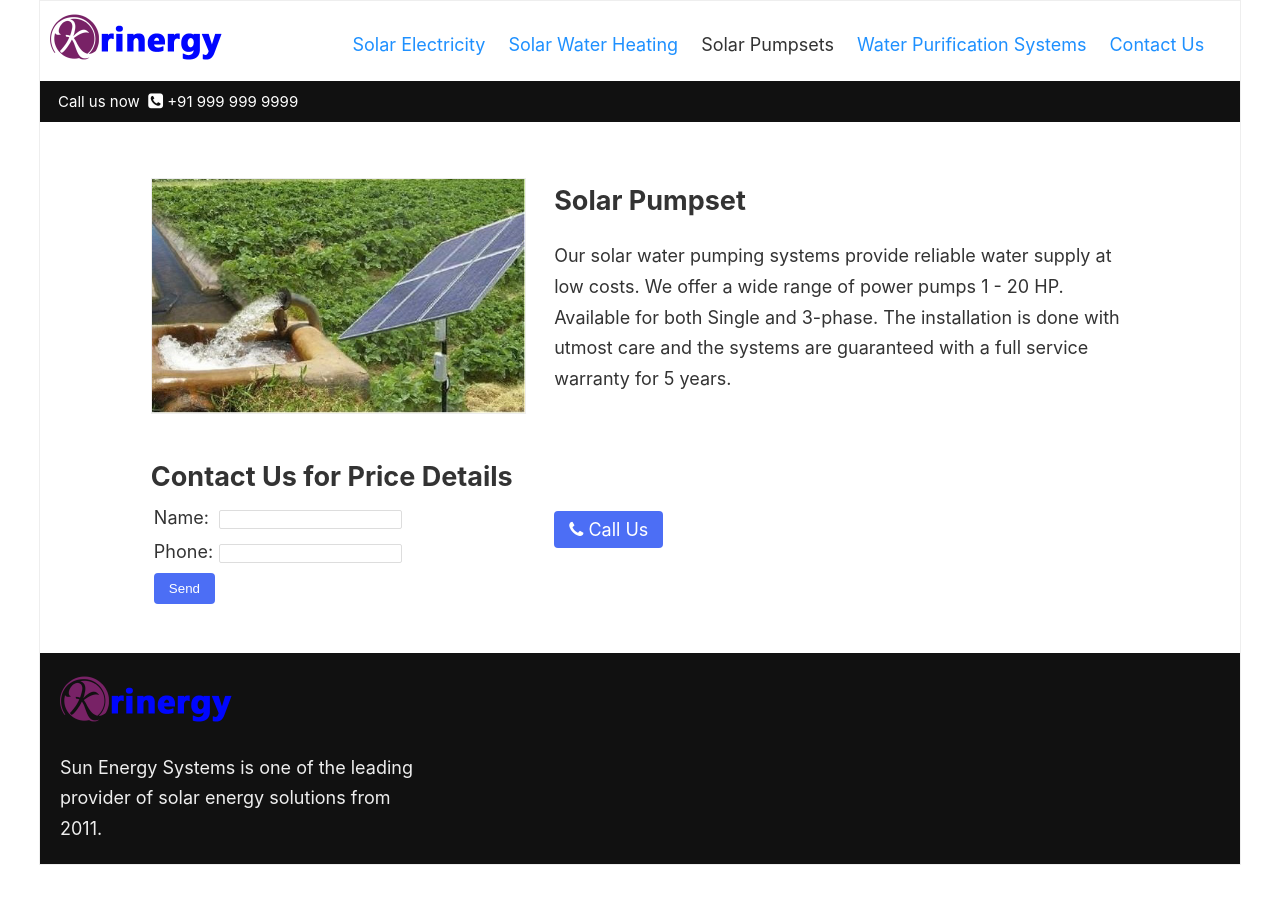
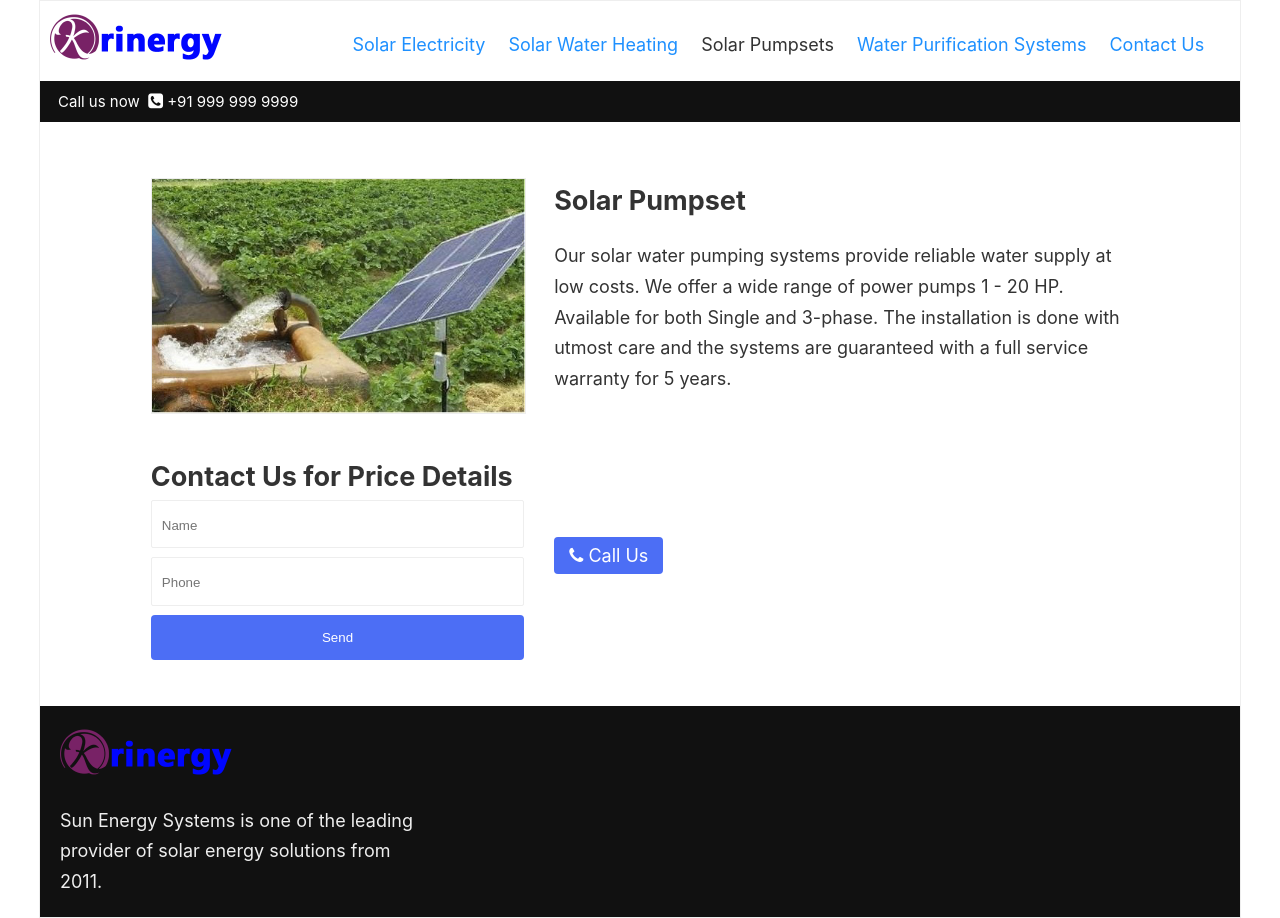
Before and after one commit to sharu725/script, a Jekyll site: the page built from _products/solar-pumpset.md, in a window 1280 px wide. Built offline with Jekyll 4.4.1, drawn with Linux system fonts in a browser that asks for light colours.

Commit message:
no message

```diff
--- a/_includes/form.html
+++ b/_includes/form.html
@@ -1,15 +1,10 @@
  <form class="form" action="">
-     <table>
-         <tr>
-             <td><label>Name:</label></td>
-             <td><input name="name" type="text" /></td>
-         </tr>
-         <tr>
-             <td><label>Phone:</label></td>
-             <td><input name="phone" type="tel" required /></td>
-         </tr>
-        <tr>
-            <td><input class="btn" type="submit" value="Send" /></td>
-        </tr>
-    </table>
+    <div class="input">
+    <input name="name" type="text" placeholder="Name"/>
+    </div>
+    <div class="input">
+   <input name="phone" type="tel" required placeholder="Phone"/>
+   </div>
+
+   <input class="btn" type="submit" value="Send" />
 </form>
--- a/_sass/_style.scss
+++ b/_sass/_style.scss
@@ -60,6 +60,7 @@ a {
             font-weight: bold;
         }
     }
+
 }
 
 .vert-center {
@@ -195,11 +196,44 @@ footer {
 
 //contact form styles
 .form {
-    input:not(input[type=submit]) {
-        border: 1px solid #ddd;
+
+    .input {
+        border: 1px solid #eee;
         border-radius: 2px;
+        margin-bottom: 0.5em;
+        padding: 8px 10px;
+    }
+
+    input[type='text'], input[type='tel']{
+        margin: 0;
+        padding: 0;
+        outline: none;
+        border: none;
+        width: 100%;
+
+
+    }
+    input[type='submit'] {
+         margin: 0;
+        padding: 0;
+        outline: none;
+        border: none;
+        width: 100%;
+        padding: 15px 0;
+        cursor: pointer;
+    }
+
+}
+
+.call-us {
+    @include media-query($on-palm) {
+    a {
+        display: block;
+        text-align: center;
     }
 }
+}
+
 
 .active {
     color: $text-color;
```
Also changed, not shown: images/products/Solar-Home-ups.jpg, images/products/Solar_heaters.jpg, images/slider/RO_water_filters.jpg, images/slider/SOLAR-SUBMERSIBLE-PUMP.jpg, images/slider/Solar_heaters.jpg, images/slider/Spare_PV_modules.jpg, images/slider/solar-lamp.jpg, images/slider/solar-panes.jpg.
